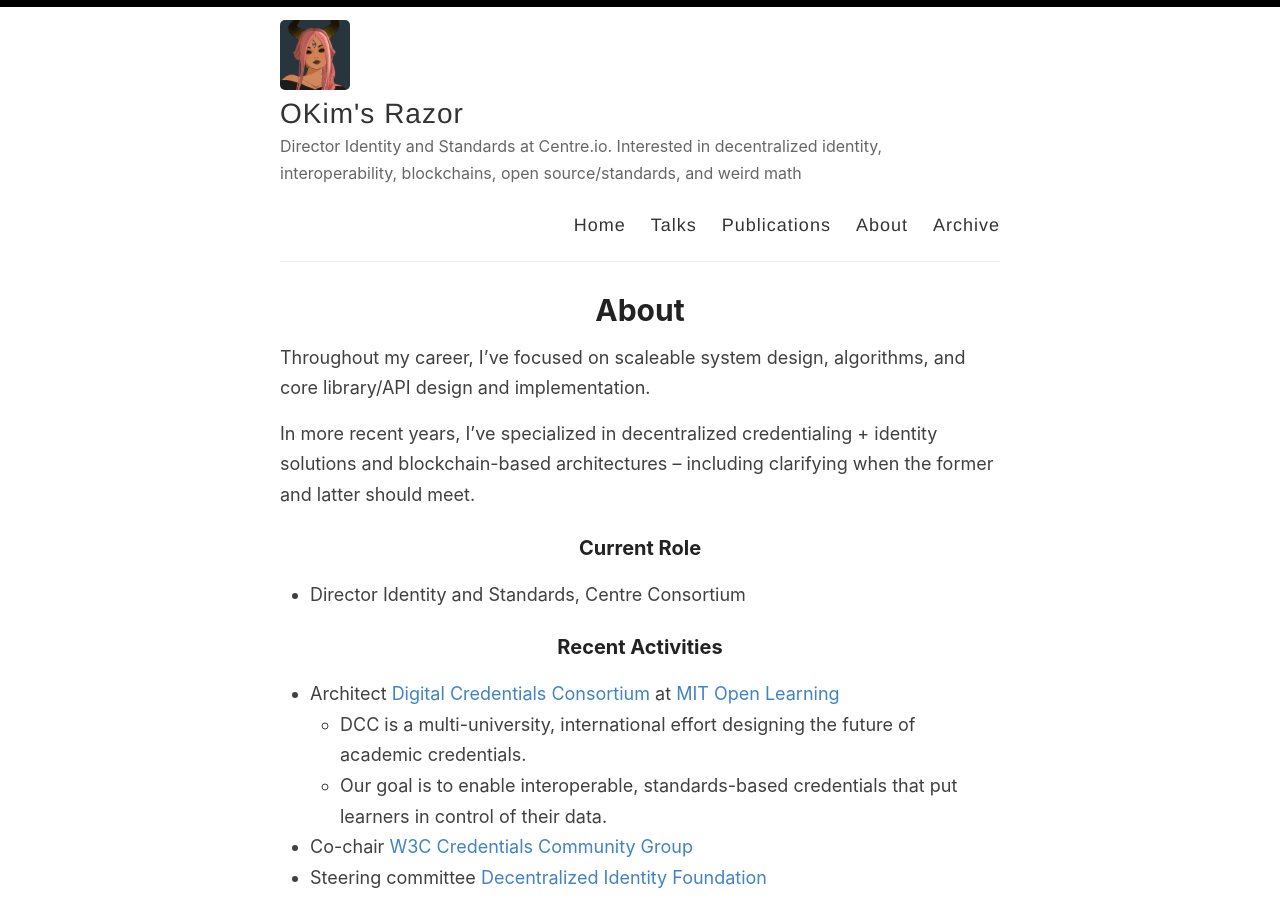
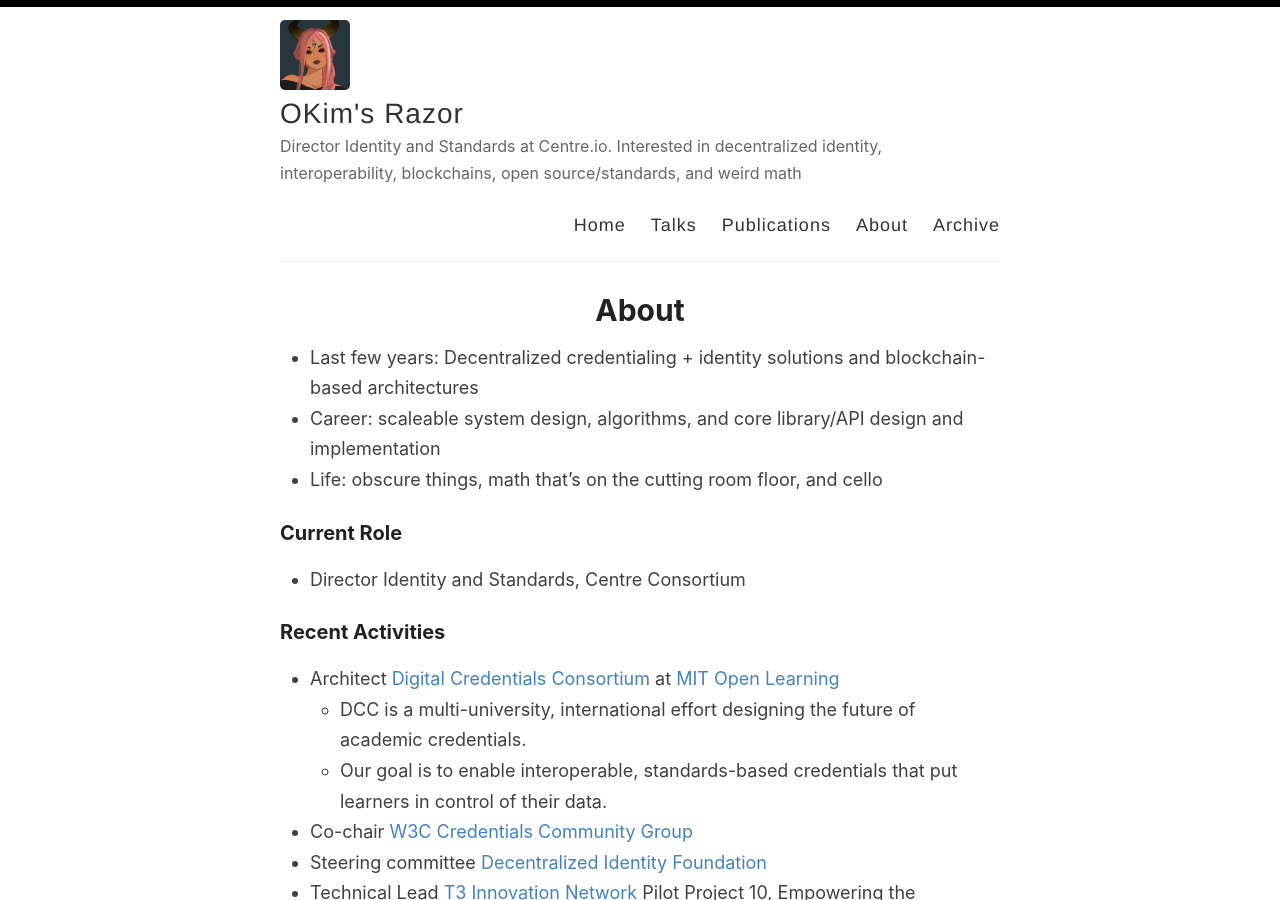
Before and after one commit to kimdhamilton/kimdhamilton.github.io, a Jekyll site: the page built from _pages/about.md, in a window 1280 px wide and 900 px high. Built offline with Jekyll 4.4.1, drawn with Linux system fonts in a browser that asks for light colours.

Commit message:
Update about.md

```diff
--- a/_pages/about.md
+++ b/_pages/about.md
@@ -4,15 +4,16 @@ title: About
 permalink: /about/
 ---
 
-Throughout my career, I've focused on scaleable system design, algorithms, and core library/API design and implementation.
+- Last few years: Decentralized credentialing + identity solutions and blockchain-based architectures
+- Career: scaleable system design, algorithms, and core library/API design and implementation
+- Life: obscure things, math that's on the cutting room floor, and cello
 
-In more recent years, I've specialized in decentralized credentialing + identity solutions and blockchain-based architectures -- including clarifying when the former and latter should meet.
+<h3 style="text-align:left;">Current Role</h3>
 
-### Current Role
 - Director Identity and Standards, Centre Consortium
 
+<h3 style="text-align:left;">Recent Activities</h3>
 
-### Recent Activities
 - Architect [Digital Credentials Consortium](https://digitalcredentials.mit.edu/) at [MIT Open Learning](https://openlearning.mit.edu/)
 	- DCC is a multi-university, international effort designing the future of academic credentials.
 	- Our goal is to enable interoperable, standards-based credentials that put learners in control of their data.
@@ -22,7 +23,7 @@ In more recent years, I've specialized in decentralized credentialing + identity
 - Guest Editor, [IEEE Dawn of the Internet Identity Layer](https://www.comsoc.org/publications/magazines/ieee-communications-standards-magazine/cfp/dawn-internet-identity-layer-and)
 - Board [Rebooting Web of Trust](https://www.weboftrust.info/)
 
-### Other Highlights
+<h3 style="text-align:left;">Other Highlights</h3>
 
 - Led design and development of the first open source [Decentralized Identifier (DID) method](https://www.w3.org/TR/did-core/) based on the Bitcoin blockchain, called the Bitcoin Reference (BTCR) DID method. ([BTCR project page](https://www.okimsrazor.com/project/btcr-project/))
 - Co-created [Blockcerts](https://www.blockcerts.org/) with the MIT Media Lab.
```
